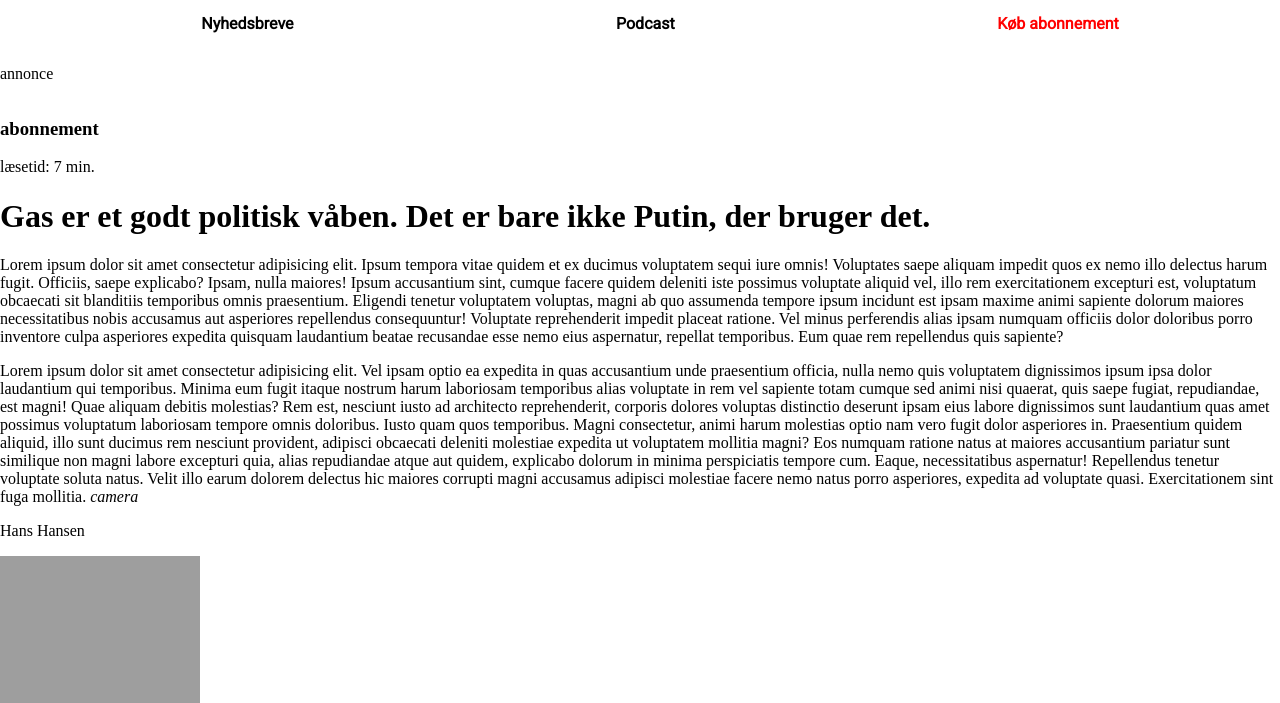
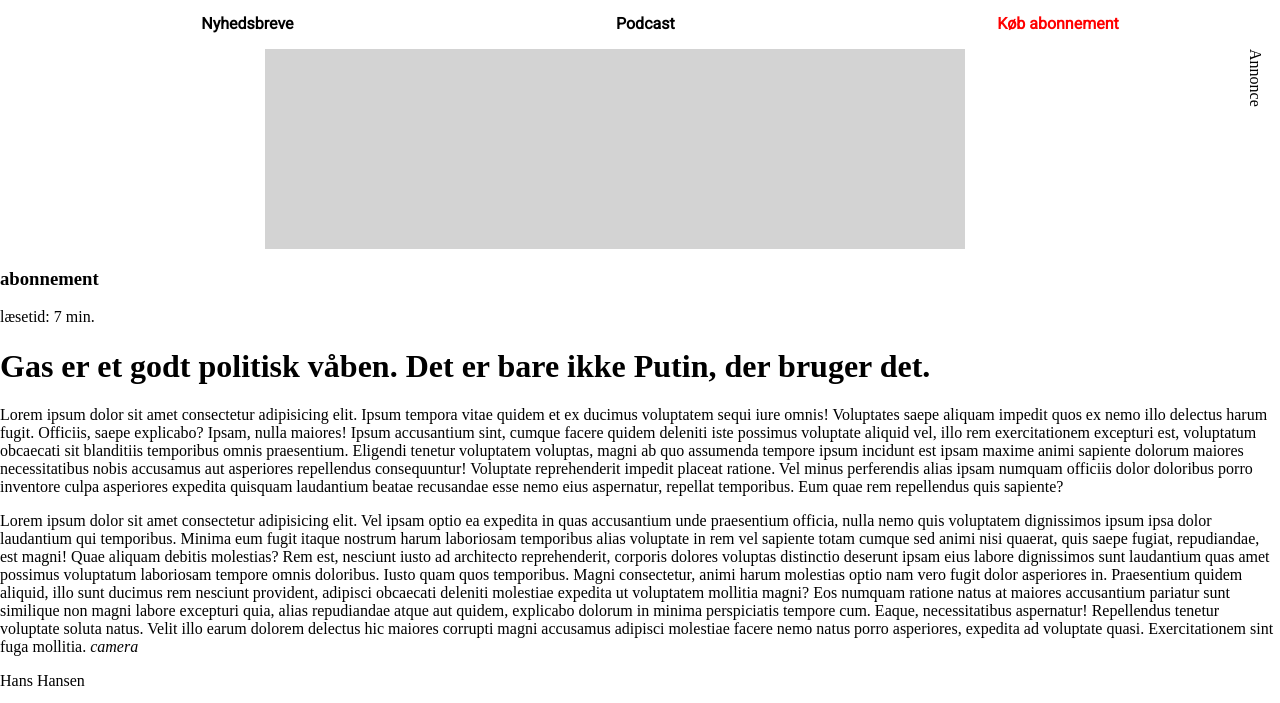
Before and after one commit to rts-cmk-wu09/bootcamp-css-2-sofiehilge, a plain HTML site: page index.html in a window 1280 px wide. Shown: the part 94-797 px from the top of the page. Drawn offline with Linux system fonts and the light colour scheme; grey boxes are pictures that could not be loaded.

Commit message:
add style reklame

```diff
--- a/index.html
+++ b/index.html
@@ -31,9 +31,12 @@
     </header>
     <!-- Hero -->
     <main>
-        <section class="flex reklamer">
-            <p>annonce</p>
-        </section>
+        <div class="flex">
+            <section class="reklamer">
+            </section>
+            <p class="annonce">Annonce</p>
+        </div>
+
         <!-- article -->
         <div>
             <h3>abonnement</h3>
--- a/style.css
+++ b/style.css
@@ -5,3 +5,4 @@
 @import url('variables.css');
 @import url('base.css');
 @import url('style/menu.css');
+@import url('style/artikel.css');
--- /dev/null
+++ b/style/artikel.css
@@ -0,0 +1,12 @@
+.reklamer{
+    margin-left: auto;
+    margin-right: auto;
+    height: 200px;
+  width: 700px;
+  background-color: var(--color-primary)
+}
+
+.annonce{
+    writing-mode: vertical-rl;
+    text-orientation: mixed;
+}
--- a/variables.css
+++ b/variables.css
@@ -5,4 +5,5 @@
     --font-red: red;
     --color-primary: lightgrey;
 
+    --margin: 0 50em 0 50em;
 }
```
Also changed, not shown: assets/middaggsselskab.PNG (added).
